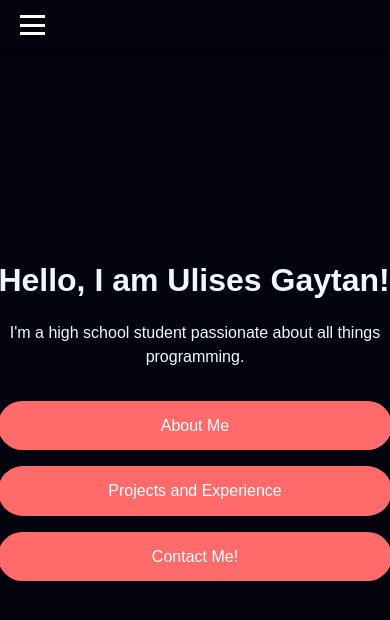
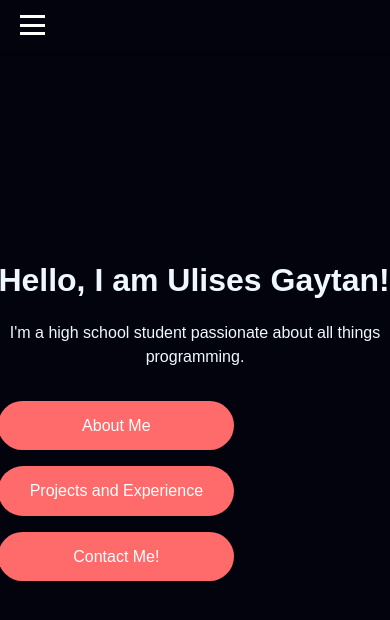
Before and after one commit to deltaflyer17/Portfolio, a React (Vite) app: page / in a window 390 px wide. Shown: the top 620 px of the page. Built offline with nearby package versions, Linux system fonts and the light colour scheme.

Commit message:
Update App.css

```diff
--- a/src/styles/App.css
+++ b/src/styles/App.css
@@ -64,8 +64,9 @@ html, body {
 /* Mobile responsiveness for buttons */
 @media (max-width: 768px) {
   .cta-button {
-    padding: 0.4rem 1.3rem;     /* Adjust padding for smaller buttons */
-    font-size: 1rem;             /* Make font size smaller */
+    padding: 0.9rem 1.9rem;     /* Adjust padding for smaller buttons */
+    font-size: 1rem;            /* Make font size smaller */
+    width: 60%;
   }
 }
 
```
